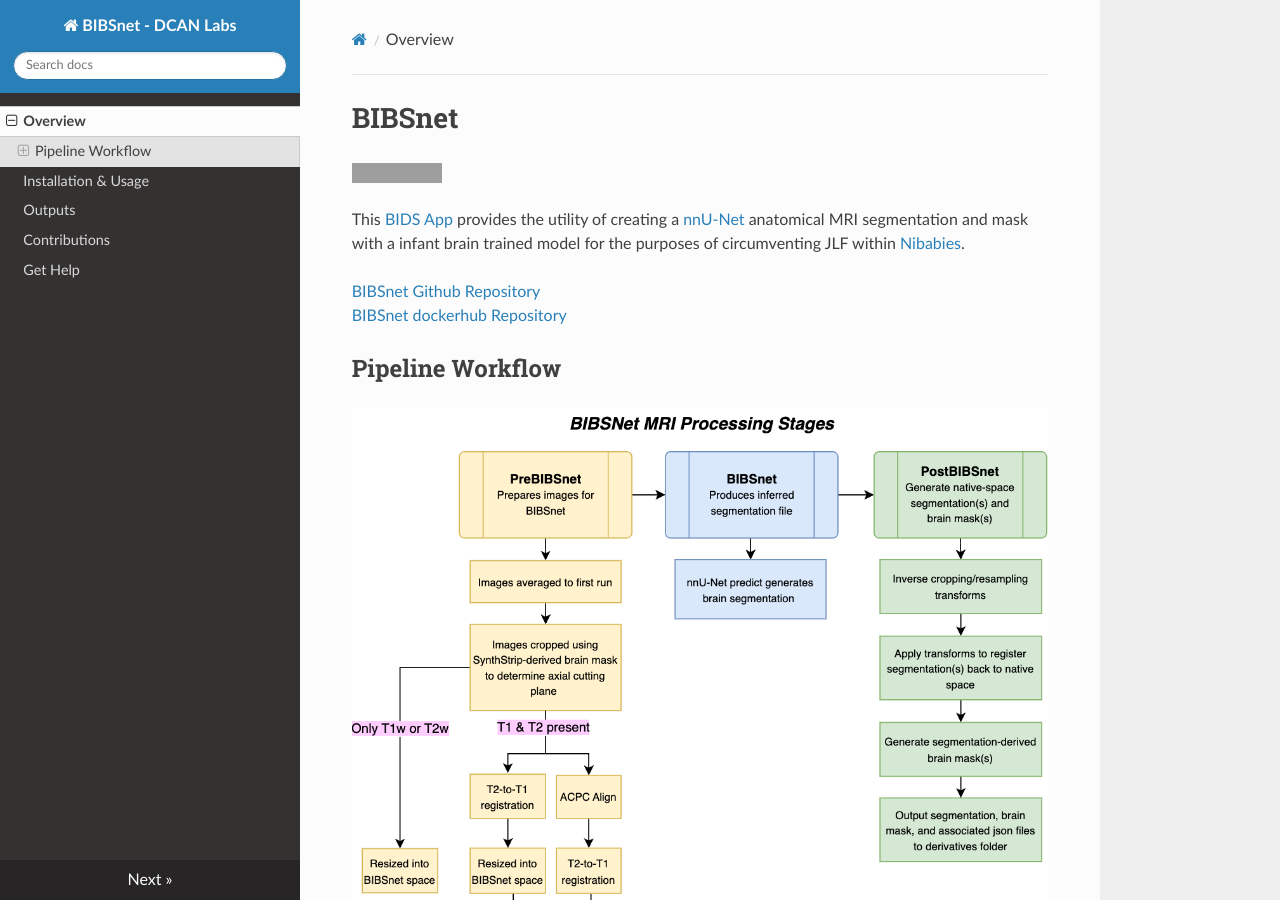
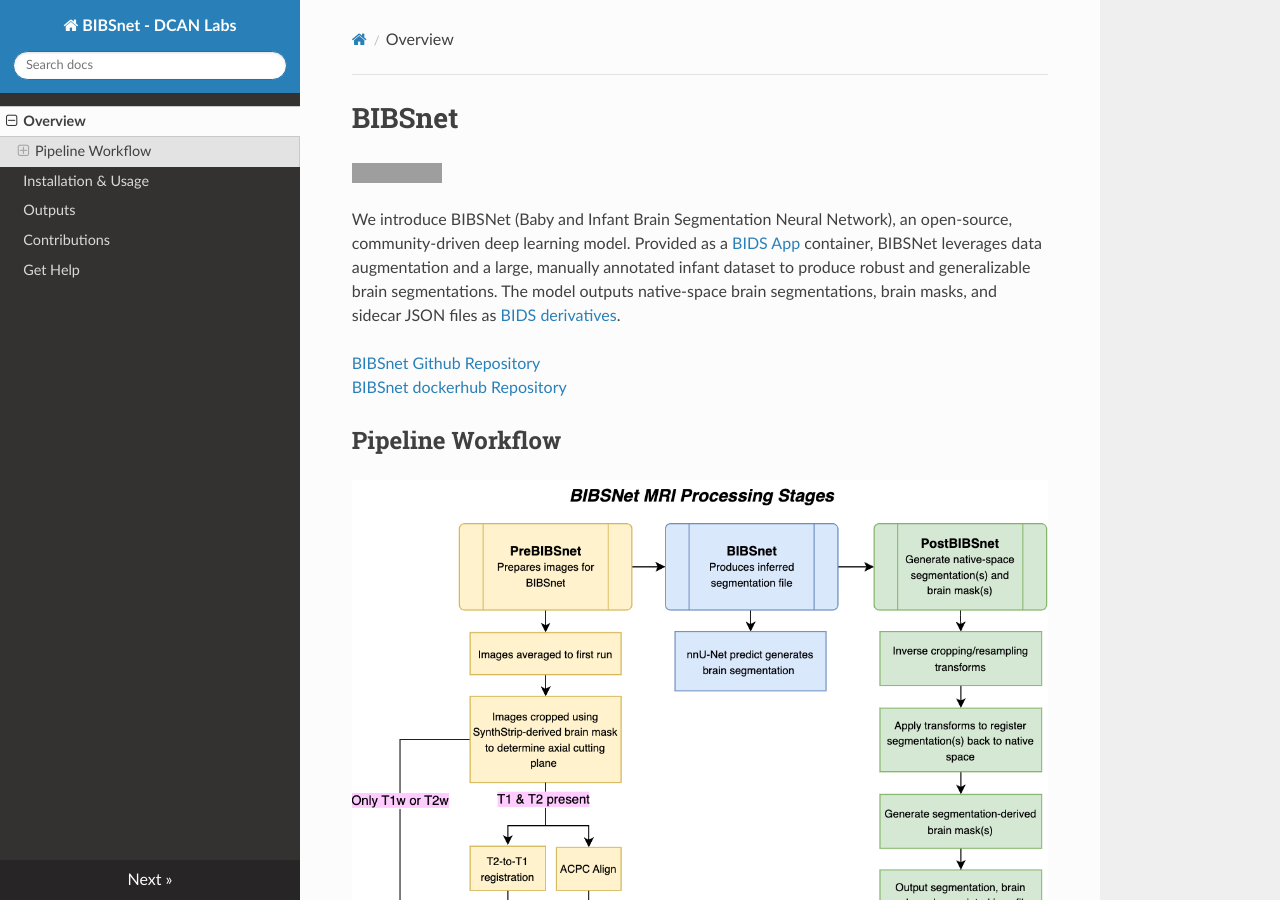
Before and after one commit to DCAN-Labs/BIBSnet, an MkDocs documentation site: the page built from docs/index.md, in a window 1280 px wide and 900 px high. Built offline with MkDocs 1.6.1, drawn with Linux system fonts in a browser that asks for light colours; nearby versions of some CDN libraries; grey boxes are pictures that could not be loaded.

Commit message:
Update index.md

```diff
--- a/docs/index.md
+++ b/docs/index.md
@@ -2,7 +2,7 @@
 
 [![DOI](https://zenodo.org/badge/DOI/10.5281/zenodo.7019701.svg)](https://doi.org/10.5281/zenodo.7019701)
 
-This [BIDS App](https://bids-apps.neuroimaging.io/about/) provides the utility of creating a [nnU-Net](https://github.com/MIC-DKFZ/nnUNet) anatomical MRI segmentation and mask with a infant brain trained model for the purposes of circumventing JLF within [Nibabies](https://nibabies.readthedocs.io/en/latest/index.html).
+We introduce BIBSNet (Baby and Infant Brain Segmentation Neural Network), an open-source, community-driven deep learning model. Provided as a [BIDS App](https://bids-apps.neuroimaging.io/about/) container, BIBSNet leverages data augmentation and a large, manually annotated infant dataset to produce robust and generalizable brain segmentations. The model outputs native-space brain segmentations, brain masks, and sidecar JSON files as [BIDS derivatives](https://bids-specification.readthedocs.io/en/stable/derivatives/introduction.html).
 
 [BIBSnet Github Repository](https://github.com/DCAN-Labs/BIBSnet)<br>
 [BIBSnet dockerhub Repository](https://hub.docker.com/repository/docker/dcanumn/bibsnet/)
```
